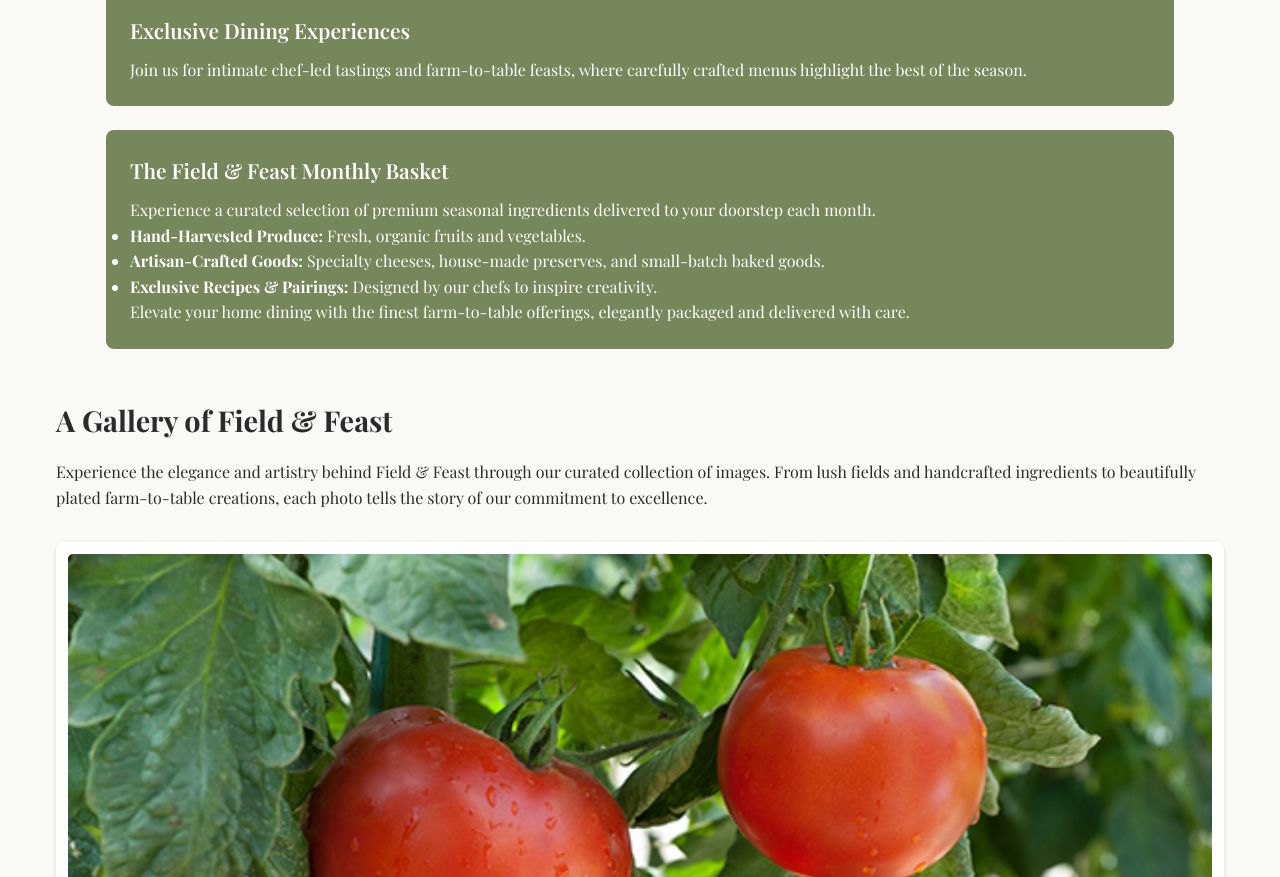
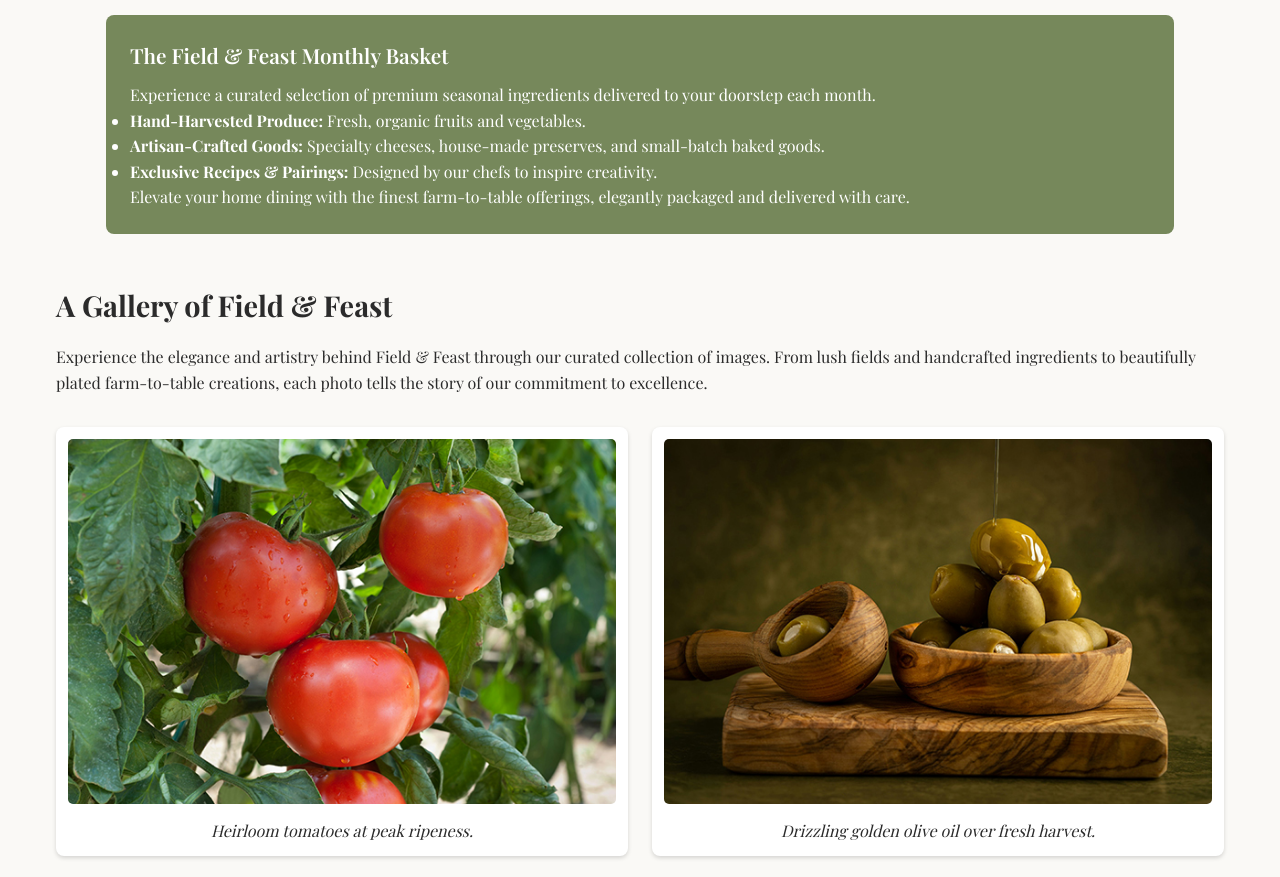
Before and after one commit to DotsandSpots/fieldandfeast, a plain HTML site: page index.html in a window 1280 px wide. Shown: the part 922-1799 px from the top of the page. Drawn offline with nearby package versions, Linux system fonts and the light colour scheme; a web font is replaced by a local one.

Commit message:
template columns

```diff
--- a/styles.css
+++ b/styles.css
@@ -209,3 +209,20 @@ body {
   height: 120px;
   margin-top: 2rem;
 }
+
+@media (min-width: 600px) {
+
+
+  .offerings {
+    grid-template-columns: repeat(2, 1fr);
+  }
+
+    .monthly-basket {
+    grid-column: 1 / -1;
+  }
+
+
+  .gallery {
+    grid-template-columns: repeat(2, 1fr);
+  }
+}
```
